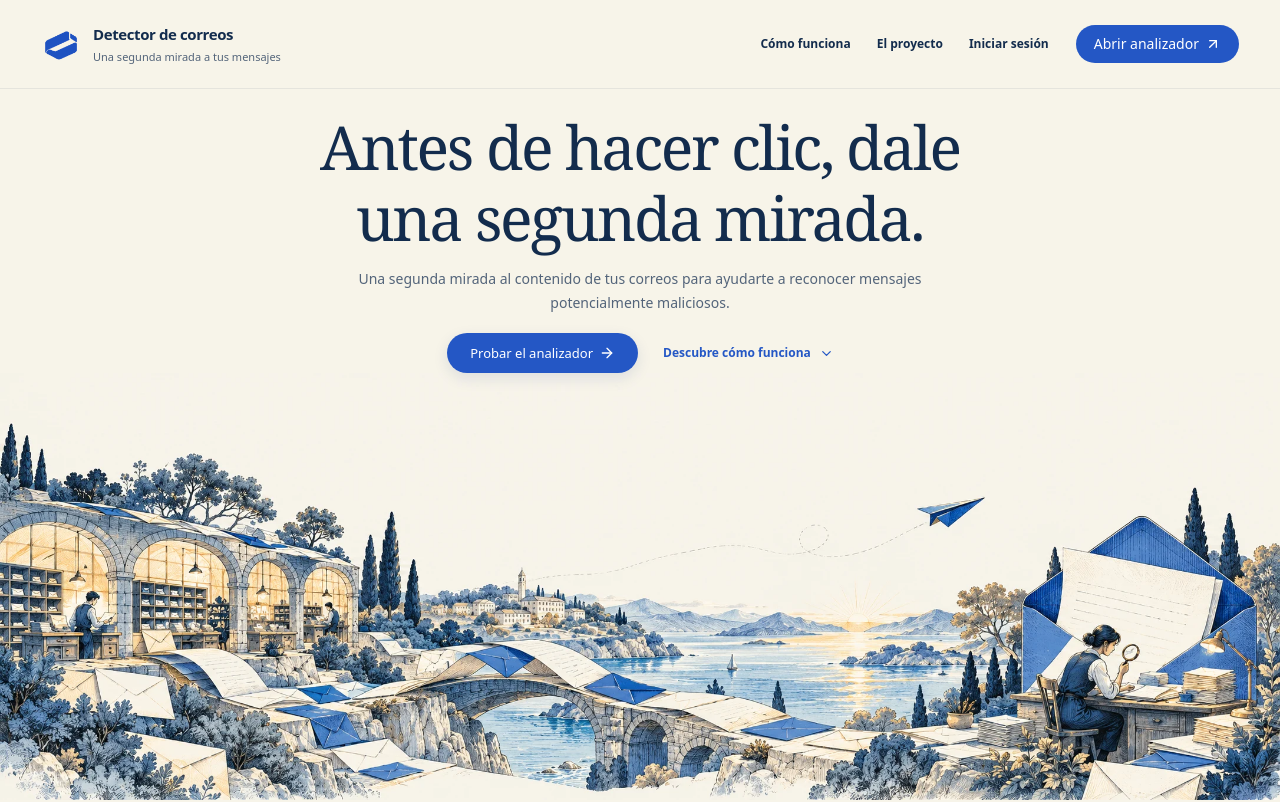
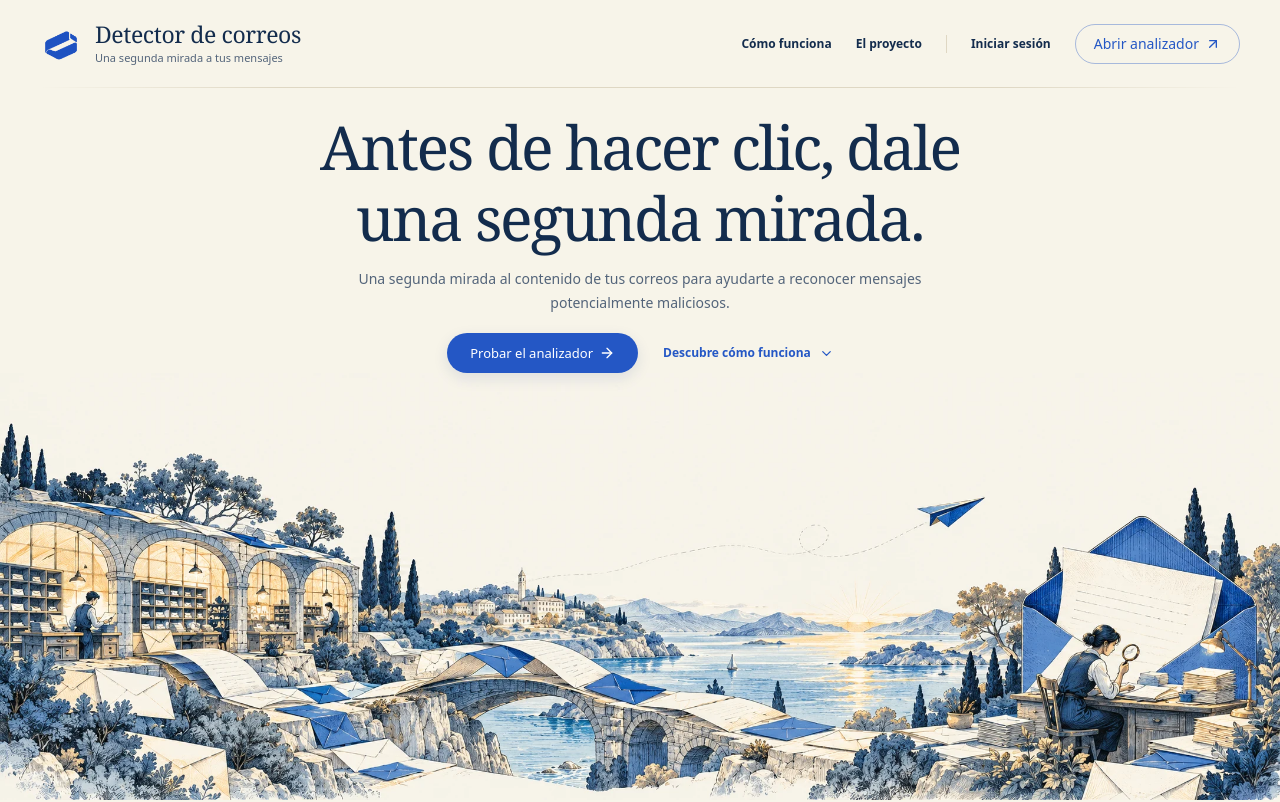
Before and after one commit to JCastilloPadilla/Remira, a React (Vite) app in the folder frontend/: page / in a window 1280 px wide. Shown: the top 802 px of the page. Built offline with nearby package versions, Linux system fonts and the light colour scheme.

Commit message:
feat: integrar header y suavizar transiciones de la landing

```diff
--- a/frontend/src/components/react-bits/SplitText.tsx
+++ b/frontend/src/components/react-bits/SplitText.tsx
@@ -95,6 +95,7 @@ const SplitText: React.FC<SplitTextProps> = ({
       };
       const splitInstance = new GSAPSplitText(el, {
         type: splitType,
+        aria: 'none',
         smartWrap: true,
         autoSplit: splitType === 'lines',
         linesClass: 'split-line',
--- a/frontend/src/features/landing/LandingPage.tsx
+++ b/frontend/src/features/landing/LandingPage.tsx
@@ -40,7 +40,9 @@ const repositoryUrl = "https://github.com/JCastilloPadilla/email-threat-detector
 export function LandingPage() {
   useEffect(() => {
     document.title = "Detector de correos · Una segunda mirada a tus mensajes";
+    document.documentElement.classList.add("landing-scroll");
     window.scrollTo({ top: 0, behavior: "instant" });
+    return () => document.documentElement.classList.remove("landing-scroll");
   }, []);
 
   return (
--- a/frontend/src/features/landing/landing.css
+++ b/frontend/src/features/landing/landing.css
@@ -9,22 +9,32 @@
   color: var(--landing-ink);
 }
 .landing-page .site-header {
-  background: var(--landing-paper);
-  border-bottom: 1px solid #132c4d14;
+  background: transparent;
+  border-bottom: 1px solid transparent;
 }
 .landing-nav {
+  position: relative;
   display: flex;
   align-items: center;
   justify-content: space-between;
   gap: 24px;
   min-height: 88px;
 }
+.landing-nav::after {
+  content: "";
+  position: absolute;
+  inset: auto 0 0;
+  height: 1px;
+  background: linear-gradient(90deg, transparent, #b6a78560 20%, #b6a78560 80%, transparent);
+}
 .landing-brand {
   display: flex;
   align-items: center;
-  gap: 11px;
-  font-size: 15px;
-  font-weight: 700;
+  gap: 13px;
+  font-family: Georgia, "Times New Roman", serif;
+  font-size: 23px;
+  line-height: 1.1;
+  font-weight: 400;
   letter-spacing: -0.4px;
 }
 .landing-page .brand-mark { background: transparent; }
@@ -32,6 +42,8 @@
   display: block;
   margin-top: 3px;
   font-size: 11px;
+  font-family: var(--font-sans);
+  line-height: 1.5;
   font-weight: 400;
   letter-spacing: 0;
   color: var(--landing-muted);
@@ -39,17 +51,37 @@
 .landing-nav-links {
   display: flex;
   align-items: center;
-  gap: 26px;
+  gap: 24px;
   font-size: 12px;
   font-weight: 550;
 }
+.landing-nav-links > a[href^="#"] {
+  position: relative;
+  padding-block: 10px;
+}
+.landing-nav-links > a[href^="#"]::after {
+  content: "";
+  position: absolute;
+  inset: auto 0 3px;
+  height: 1px;
+  background: #9c7a43;
+  transform: scaleX(0);
+  transform-origin: left;
+  transition: transform 220ms ease;
+}
+.landing-nav-links > a[href^="#"]:hover::after,
+.landing-nav-links > a[href^="#"]:focus-visible::after { transform: scaleX(1); }
+.landing-login-link { border-left: 1px solid #b6a78560; padding-left: 24px; }
 .landing-nav-links a:hover { color: var(--landing-blue); }
 .landing-nav-cta {
   height: 40px;
   padding-inline: 18px;
   border-radius: 999px;
+  border: 1px solid #2457c560;
+  background: transparent;
+  box-shadow: none;
 }
-.landing-nav-links .landing-nav-cta { color: #fff; }
+.landing-nav-links .landing-nav-cta { color: var(--landing-blue); }
 .landing-hero {
   position: relative;
   display: flex;
@@ -102,8 +134,8 @@
   transition: background-color 180ms ease, box-shadow 180ms ease;
 }
 .landing-page [data-slot="button"] svg { transition: transform 180ms ease; }
-.landing-primary-action:hover,
-.landing-nav-cta:hover { background: #1c489f; box-shadow: 0 7px 18px #173d8b26; }
+.landing-primary-action:hover { background: #1c489f; box-shadow: 0 7px 18px #173d8b26; }
+.landing-nav-cta:hover { background: #2457c50a; box-shadow: none; }
 .landing-page [data-slot="button"]:hover svg { transform: translateX(3px); }
 .landing-page [data-slot="button"]:active { box-shadow: 0 2px 7px #173d8b1a; }
 .landing-text-link {
@@ -296,8 +328,8 @@
 .limits-content p { font-size: 13px; line-height: 1.95; color: var(--landing-muted); }
 .limits-content .landing-text-link { margin-top: 20px; }
 .landing-footer-transition {
-  height: clamp(160px, 18vw, 300px);
-  background: linear-gradient(180deg, #b8cbdc 0%, #abc1d6 20%, #8eabc7 40%, #6587aa 60%, #365b82 80%, var(--landing-night) 100%);
+  height: clamp(420px, 42vw, 760px);
+  background: linear-gradient(180deg, #b8cbdc 0%, #b7cadb 5%, #b3c7d8 10%, #aec2d4 15%, #a6bbce 20%, #9eb3c7 25%, #93a9bf 30%, #889fb6 35%, #7d94ad 40%, #7089a3 45%, #647d99 50%, #57718f 55%, #4a6685 60%, #3f5b7c 65%, #345173 70%, #29476b 75%, #213f64 80%, #19385e 85%, #14335a 90%, #103057 95%, #0f2f56 100%);
 }
 .landing-final-cta { position: absolute; top: 32px; left: 0; z-index: 1; width: 100%; color: var(--landing-paper); text-align: center; }
 .landing-final-cta h2 { font-size: clamp(36px, 3.8vw, 58px); }
@@ -365,11 +397,15 @@
   .landing-footer-links nav { max-width: none; gap: 22px; }
   .landing-tech-effect { height: 220px; }
 }
+@media (max-width: 639px) {
+  .landing-page { --landing-header-height: 115px; }
+  .landing-page .site-header .landing-nav { min-height: 114px; flex-wrap: wrap; padding-block: 10px; gap: 8px; }
+  .landing-nav-links { width: 100%; justify-content: space-between; }
+  .landing-login-link { border-left: 0; padding-left: 0; }
+}
 @media (max-width: 479px) {
-  .landing-page { --landing-header-height: 115px; }
-  .landing-nav { min-height: 114px; flex-wrap: wrap; padding-block: 12px; gap: 12px; }
-  .landing-brand { font-size: 14px; }
-  .landing-nav-links { width: 100%; justify-content: space-between; }
+  .landing-brand { font-size: 21px; }
+  .landing-brand-caption { font-size: 10px; }
   .landing-nav-cta { font-size: 11px; height: 36px; padding-inline: 14px; }
   .landing-hero-copy { padding-top: 24px; }
   .landing-hero h1 { font-size: 36px; }
@@ -419,7 +455,9 @@
   .landing-hero-art { margin-top: -200px; }
   .landing-hero-note { display: none; }
 }
+html.landing-scroll { scroll-behavior: smooth; }
 @media (prefers-reduced-motion: reduce) {
+  html.landing-scroll { scroll-behavior: auto; }
   .landing-tech-effect { display: none; }
   .landing-tech-fallback { position: static; display: block; width: auto; height: auto; overflow: visible; clip-path: none; white-space: normal; padding: 45px 24px; text-align: center; font-size: clamp(32px, 6vw, 64px); }
 }
```
Also changed, not shown: 1 other file (tests, documents, lock files or other folders).
